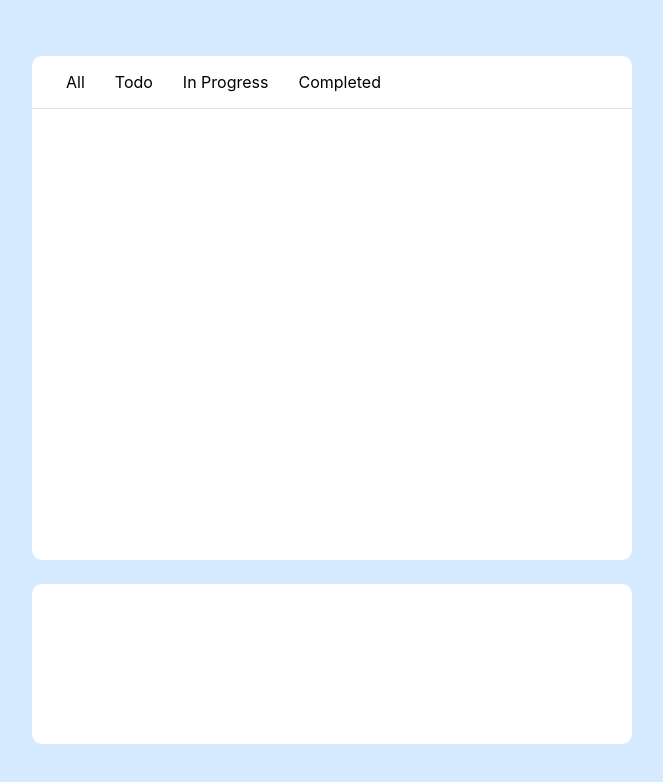
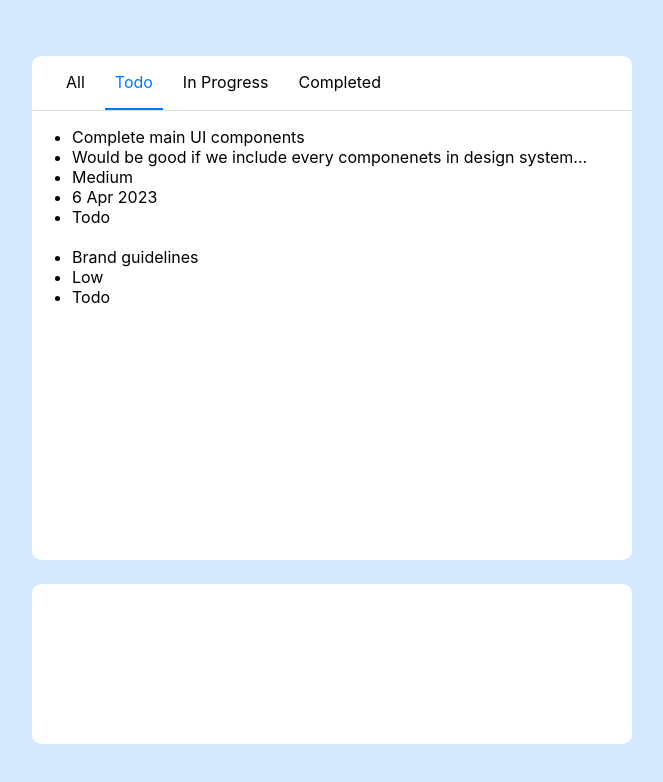
Before and after one commit to htz1412/todo-app-react, a React (Create React App) app: page / in a window 1280 px wide. Both pictures are taken after a click on the item "Todo". Shown: the top 782 px of the page, without its empty margins (308-971 px from the left). Built offline with nearby package versions, Linux system fonts and the light colour scheme.

Commit message:
added status tabs

```diff
--- a/src/features/todo/components/StatusTabs.jsx
+++ b/src/features/todo/components/StatusTabs.jsx
@@ -1,11 +1,17 @@
 const StatusTabs = (props) => {
-  const tabs = ["All", "Todo", "In Progress", "Completed"];
+  const { tabs, selectedTab, setSelectedTab } = props;
 
   return (
     <div className="status-tabs">
       <ul className="status-tab-group">
         {tabs.map((tab) => (
-          <li key={tab}>{tab}</li>
+          <li
+            key={tab}
+            className={tab === selectedTab ? "active-tab" : ''}
+            onClick={() => setSelectedTab(tab)}
+          >
+            {tab}
+          </li>
         ))}
       </ul>
     </div>
--- a/src/features/todo/components/Todo.jsx
+++ b/src/features/todo/components/Todo.jsx
@@ -1,11 +1,16 @@
 import StatusTabs from "./StatusTabs";
-import TodoContent from './TodoContent';
+import TodoContent from "./TodoContent";
 
 const Todo = (props) => {
+  const { tabs, selectedTab, setSelectedTab, todos } = props;
   return (
     <div className="todo">
-      <StatusTabs></StatusTabs>
-      <TodoContent></TodoContent>
+      <StatusTabs
+        tabs={tabs}
+        selectedTab={selectedTab}
+        setSelectedTab={setSelectedTab}
+      />
+      <TodoContent todos={todos} />
     </div>
   );
 };
--- a/src/features/todo/components/TodoContainer.jsx
+++ b/src/features/todo/components/TodoContainer.jsx
@@ -1,12 +1,46 @@
-import React from "react";
+import React, { useState } from "react";
 import Todo from "./Todo";
 import "../styles/index.css";
 import AddTask from "./AddTask";
 
 const TodoContainer = (props) => {
+  const tabs = ["All", "Todo", "In Progress", "Completed"];
+  const [selectedTab, setSelectedTab] = useState(tabs[0]);
+  const todos = [
+    {
+      title: "Complete main UI components",
+      description:
+        "Would be good if we include every componenets in design system...",
+      dueDate: "6 Apr 2023",
+      priority: "Medium",
+      status: "Todo",
+    },
+    {
+      title: "Landing page design",
+      description: null,
+      dueDate: "10 Apr 2023",
+      priority: "Hard",
+      status: "Completed",
+    },
+    {
+      title: "Brand guidelines",
+      description: null,
+      dueDate: null,
+      priority: "Low",
+      status: "Todo",
+    },
+  ];
+
+  const activeTodos = todos.filter((x) => x.status === selectedTab);
+
   return (
     <div className="todo-container">
-      <Todo />
+      <Todo
+        tabs={tabs}
+        selectedTab={selectedTab}
+        setSelectedTab={setSelectedTab}
+        todos={activeTodos}
+      />
       <AddTask></AddTask>
     </div>
   );
--- a/src/features/todo/components/TodoContent.jsx
+++ b/src/features/todo/components/TodoContent.jsx
@@ -1,5 +1,25 @@
-const TodoContent = () => {
-  return <div></div>;
+import React from "react";
+
+const TodoContent = (props) => {
+  const { todos } = props;
+  return (
+    <div className="todo-content">
+      {todos.map((todo, index) => {
+        return (
+          <React.Fragment>
+            <ul key={index}>
+              <li>{todo.title}</li>
+              {todo.description && <li>{todo.description}</li>}
+              {todo.priority && <li>{todo.priority}</li>}
+              {todo.dueDate && <li>{todo.dueDate}</li>}
+              <li>{todo.status}</li>
+            </ul>
+            <br />
+          </React.Fragment>
+        );
+      })}
+    </div>
+  );
 };
 
 export default TodoContent;
--- a/src/features/todo/styles/index.css
+++ b/src/features/todo/styles/index.css
@@ -39,4 +39,9 @@
 
 .status-tab-group .active-tab {
   color: var(--primary-color);
+  border-bottom: 2px solid var(--primary-color);
 }
+
+.todo-content {
+  padding: 1rem 2.5rem;
+}
```
